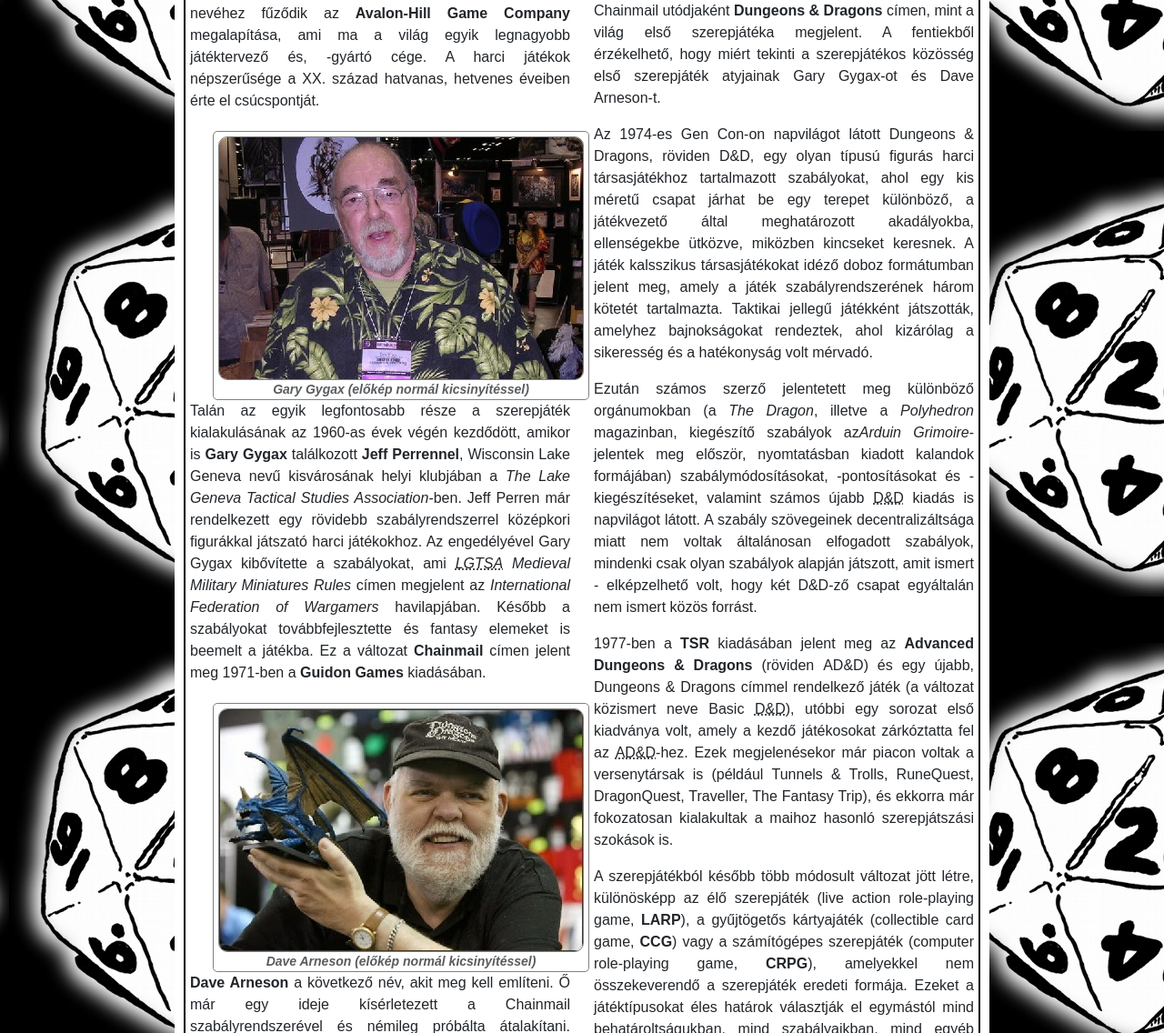
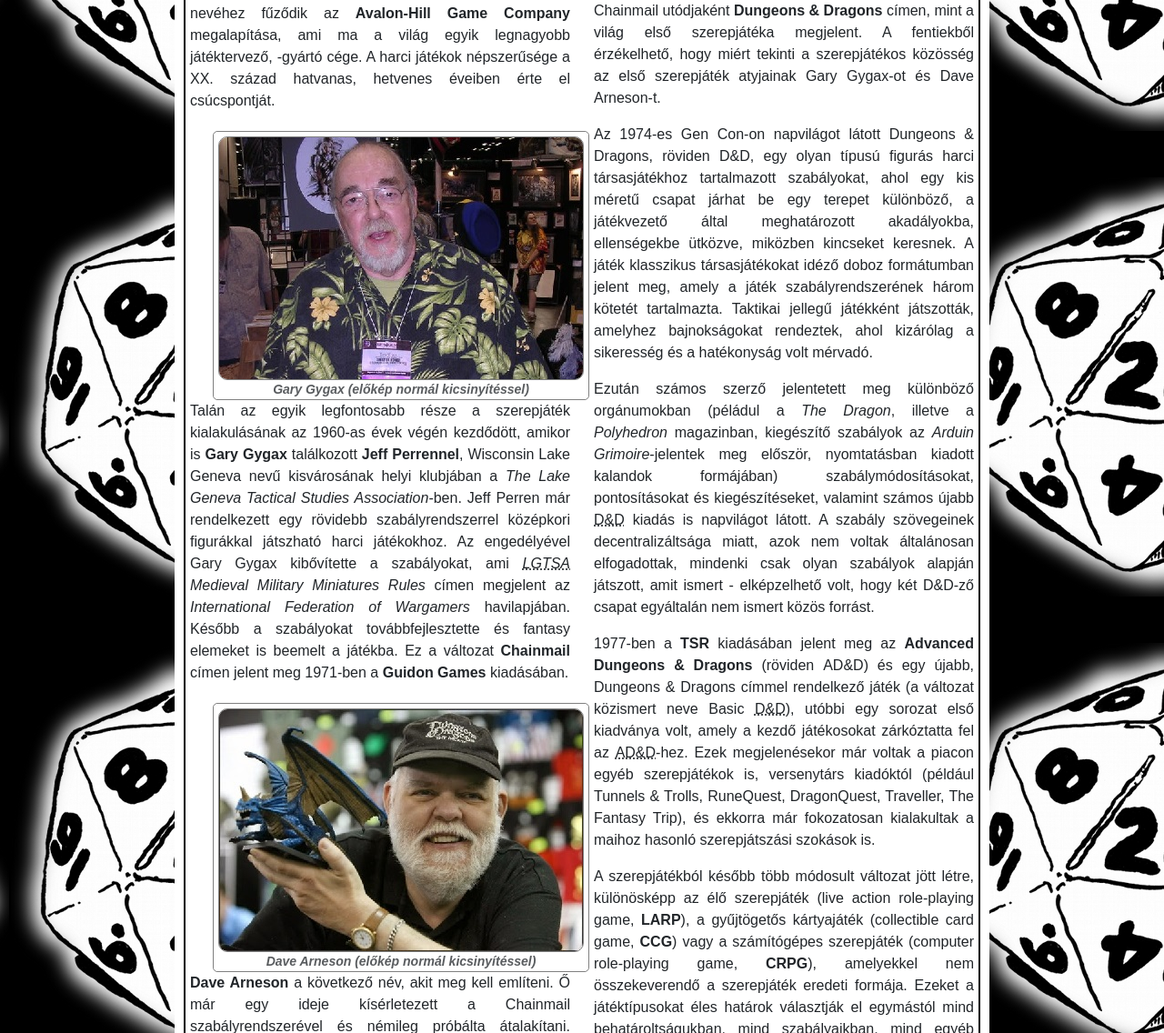
Before and after one commit to Daorne/daorne, a plain HTML site: page index.html in a window 1280 px wide. Shown: the part 839-1975 px from the top of the page at 91% size. Drawn offline with nearby package versions, Linux system fonts and the light colour scheme.

Commit message:
Add files via upload

```diff
--- a/index.html
+++ b/index.html
@@ -63,7 +63,7 @@
         <article id="tortenelem">
             <h2>A szerepjáték kialakulása</h2>
             <p>
-                A szerepjátékok előfutárának is felfogható harci játékok egészen az ókorig nyúlnak vissza. A különböző ütközetek vér nélküli modellezése szinte egy idős magával a hadviselés művészetével, de a szerepjátékok szempontjából az első említésre érdemes név <strong>G. Wellsé</strong>, aki 1915-ben kiadta a Kis háborúk (<span lang="en"><i>Little Wars</i></span>) című könyvét. Ezzel az amatőrök számára is elérhetővé váltak a harci játékok. Az első, kereskedelmi forgalomban is kapható táblás harci játék Charles Roberts nevéhez fűződik, aki ezt 1953-ban jelentette meg. Szintén az ő nevéhez fűződik az <span lang="en"><strong>Avalon-Hill Game Company</strong></span> megalapítása, ami ma a világ egyik legnagyobb játéktervező és, -gyártó cége. A harci játékok népszerűsége a XX. század hatvanas, hetvenes éveiben érte el csúcspontját.
+                A szerepjátékok előfutárának is felfogható harci játékok egészen az ókorig nyúlnak vissza. A különböző ütközetek vér nélküli modellezése szinte egy idős magával a hadviselés művészetével, de a szerepjátékok szempontjából az első említésre érdemes név <strong>G. Wellsé</strong>, aki 1915-ben kiadta a Kis háborúk (<span lang="en"><i>Little Wars</i></span>) című könyvét. Ezzel az amatőrök számára is elérhetővé váltak a harci játékok. Az első, kereskedelmi forgalomban is kapható táblás harci játék Charles Roberts nevéhez fűződik, aki ezt 1953-ban jelentette meg. Szintén az ő nevéhez fűződik az <span lang="en"><strong>Avalon-Hill Game Company</strong></span> megalapítása, ami ma a világ egyik legnagyobb játéktervező, -gyártó cége. A harci játékok népszerűsége a XX. század hatvanas, hetvenes éveiben érte el csúcspontját.
             </p>
             <figure>
                 <a href="media/Gary_Gygax.jpg" title="A Gary Gygax-ról készült kép megtekintése nagyobb változatban">
@@ -72,7 +72,7 @@
                 <figcaption class="figure-caption">Gary Gygax (előkép normál kicsinyítéssel)</figcaption>
             </figure>
             <p>
-                Talán az egyik legfontosabb része a szerepjáték kialakulásának az 1960-as évek végén kezdődött, amikor is <strong>Gary Gygax</strong> találkozott <strong>Jeff Perrennel</strong>, <span lang="en">Wisconsin Lake Geneva</span> nevű kisvárosának helyi klubjában a <span lang="en"><i>The Lake Geneva Tactical Studies Association</i></span>-ben. Jeff Perren már rendelkezett egy rövidebb szabályrendszerrel középkori figurákkal játszató harci játékokhoz. Az engedélyével Gary Gygax kibővítette a szabályokat, ami <span lang="en"><abbr title="Lake Geneva Tactical Studies Association"><i>LGTSA</i></abbr> <i>Medieval Military Miniatures Rules</i></span> címen megjelent az <span lang="en"><i>International Federation of Wargamers</i></span> havilapjában. Később a szabályokat továbbfejlesztette és fantasy elemeket is beemelt a játékba. Ez a változat <span lang="en"><strong>Chainmail</strong></span> címen jelent meg 1971-ben a <span lang="en"><strong>Guidon Games</strong></span> kiadásában.
+                Talán az egyik legfontosabb része a szerepjáték kialakulásának az 1960-as évek végén kezdődött, amikor is <strong>Gary Gygax</strong> találkozott <strong>Jeff Perrennel</strong>, <span lang="en">Wisconsin Lake Geneva</span> nevű kisvárosának helyi klubjában a <span lang="en"><i>The Lake Geneva Tactical Studies Association</i></span>-ben. Jeff Perren már rendelkezett egy rövidebb szabályrendszerrel középkori figurákkal játszható harci játékokhoz. Az engedélyével Gary Gygax kibővítette a szabályokat, ami <span lang="en"><abbr title="Lake Geneva Tactical Studies Association"><i>LGTSA</i></abbr> <i>Medieval Military Miniatures Rules</i></span> címen megjelent az <span lang="en"><i>International Federation of Wargamers</i></span> havilapjában. Később a szabályokat továbbfejlesztette és fantasy elemeket is beemelt a játékba. Ez a változat <span lang="en"><strong>Chainmail</strong></span> címen jelent meg 1971-ben a <span lang="en"><strong>Guidon Games</strong></span> kiadásában.
             </p>
             <figure>
                 <a href="media/Dave_Arneson.jpg" title="A Dave Arneson-ról készült kép megtekintése nagyobb változatban">
@@ -81,16 +81,16 @@
                 <figcaption class="figure-caption">Dave Arneson (előkép normál kicsinyítéssel)</figcaption>
             </figure>
             <p>
-                <strong>Dave Arneson</strong> a következő név, akit meg kell említeni. Ő már egy ideje kísérletezett a <span lang="en">Chainmail</span> szabályrendszerével és némileg próbálta átalakítani. Levelezés, majd egy <span lang="en">Gen Con</span>-on történt személyes találkozó után megkezdődött a kisebb csapatoknak szóló játék kialakítása. A szabályok kidolgozása Gary Gygaxre hárult, de Dave Arnesonnak és a témával szintén foglalkozó Dave Megarynek is határozott ötletei voltak. 1970-71 környékén vette kezdetét a Dave Arneson által vezetett <span lang="en"><strong>Blackmoore</strong></span> várbörtön-kampány, ahol a szokásos európai hadszíntereket felváltotta egy képzeletbeli vár kazamatáinak bejárása. Jellegét tekintve ez nagy előrelépést jelentett a mai szerepjátékok irányába. A Gary Gygax által összeállított első 50 oldalas vázlat 1972 telén került az <span lang="en">International Federation of Wargaming</span> körének tagjaihoz tesztelésre, amit ezután Lake Geneva játékosai még tovább teszteltek. A visszajelzések alapján Gary Gygax 150 oldalra bővítette a játék szabálykönyvét. Lényegében ez volt az az anyag, ami 1974-ben a <span lang="en">Chainmail</span> utódjaként <span lang="en"><strong>Dungeons & Dragons</strong></span> címen, mint a világ első szerepjátéka megjelent. A fentiekből érzékelhető, hogy miért tekinti a szerepjátékos közösség első szerepjáték atyjainak Gary Gygax-ot és Dave Arneson-t.
+                <strong>Dave Arneson</strong> a következő név, akit meg kell említeni. Ő már egy ideje kísérletezett a <span lang="en">Chainmail</span> szabályrendszerével és némileg próbálta átalakítani. Levelezés, majd egy <span lang="en">Gen Con</span>-on történt személyes találkozó után megkezdődött a kisebb csapatoknak szóló játék kialakítása. A szabályok kidolgozása Gary Gygaxre hárult, de Dave Arnesonnak és a témával szintén foglalkozó Dave Megarynek is határozott ötletei voltak. 1970-71 környékén vette kezdetét a Dave Arneson által vezetett <span lang="en"><strong>Blackmoore</strong></span> várbörtön-kampány, ahol a szokásos európai hadszíntereket felváltotta egy képzeletbeli vár kazamatáinak bejárása. Jellegét tekintve ez nagy előrelépést jelentett a mai szerepjátékok irányába. A Gary Gygax által összeállított első 50 oldalas vázlat 1972 telén került az <span lang="en">International Federation of Wargaming</span> körének tagjaihoz tesztelésre, amit ezután Lake Geneva játékosai még tovább teszteltek. A visszajelzések alapján Gary Gygax 150 oldalra bővítette a játék szabálykönyvét. Lényegében ez volt az az anyag, ami 1974-ben a <span lang="en">Chainmail</span> utódjaként <span lang="en"><strong>Dungeons & Dragons</strong></span> címen, mint a világ első szerepjátéka megjelent. A fentiekből érzékelhető, hogy miért tekinti a szerepjátékos közösség az első szerepjáték atyjainak Gary Gygax-ot és Dave Arneson-t.
                 </p>
             <p>
-                Az 1974-es <span lang="en">Gen Con</span>-on napvilágot látott <span lang="en">Dungeons & Dragons</span>, röviden <span lang="en">D&D</span>, egy olyan típusú figurás harci társasjátékhoz tartalmazott szabályokat, ahol egy kis méretű csapat járhat be egy terepet különböző, a játékvezető által meghatározott akadályokba, ellenségekbe ütközve, miközben kincseket keresnek. A játék kalsszikus társasjátékokat idéző doboz formátumban jelent meg, amely a játék szabályrendszerének három kötetét tartalmazta. Taktikai jellegű játékként játszották, amelyhez bajnokságokat rendeztek, ahol kizárólag a sikeresség és a hatékonyság volt mérvadó.
+                Az 1974-es <span lang="en">Gen Con</span>-on napvilágot látott <span lang="en">Dungeons & Dragons</span>, röviden <span lang="en">D&D</span>, egy olyan típusú figurás harci társasjátékhoz tartalmazott szabályokat, ahol egy kis méretű csapat járhat be egy terepet különböző, a játékvezető által meghatározott akadályokba, ellenségekbe ütközve, miközben kincseket keresnek. A játék klasszikus társasjátékokat idéző doboz formátumban jelent meg, amely a játék szabályrendszerének három kötetét tartalmazta. Taktikai jellegű játékként játszották, amelyhez bajnokságokat rendeztek, ahol kizárólag a sikeresség és a hatékonyság volt mérvadó.
             </p>
             <p>
-                Ezután számos szerző jelentetett meg különböző orgánumokban (a <span lang="en"><i>The Dragon</i></span>, illetve a <span lang="en"><i>Polyhedron</i></span> magazinban, kiegészítő szabályok az<span lang="en"><i>Arduin Grimoire</i></span>-jelentek meg először, nyomtatásban kiadott kalandok formájában) szabálymódosításokat, -pontosításokat és -kiegészítéseket, valamint számos újabb <span lang="en"><abbr title="Dungeons and Dragons">D&D</abbr></span> kiadás is napvilágot látott. A szabály szövegeinek decentralizáltsága miatt nem voltak általánosan elfogadott szabályok, mindenki csak olyan szabályok alapján játszott, amit ismert - elképzelhető volt, hogy két <span lang="en">D&D</span>-ző csapat egyáltalán nem ismert közös forrást.
+                Ezután számos szerző jelentetett meg különböző orgánumokban (péládul a <span lang="en"><i>The Dragon</i></span>, illetve a <span lang="en"><i>Polyhedron</i></span> magazinban, kiegészítő szabályok az <span lang="en"><i>Arduin Grimoire</i></span>-jelentek meg először, nyomtatásban kiadott kalandok formájában) szabálymódosításokat, pontosításokat és kiegészítéseket, valamint számos újabb <span lang="en"><abbr title="Dungeons and Dragons">D&D</abbr></span> kiadás is napvilágot látott. A szabály szövegeinek decentralizáltsága miatt, azok nem voltak általánosan elfogadottak, mindenki csak olyan szabályok alapján játszott, amit ismert - elképzelhető volt, hogy két <span lang="en">D&D</span>-ző csapat egyáltalán nem ismert közös forrást.
             </p>
             <p>
-                1977-ben a <strong>TSR</strong> kiadásában jelent meg az <span lang="en"><strong>Advanced Dungeons & Dragons</strong></span> (röviden <span lang="en">AD&D</span>) és egy újabb, <span lang="en">Dungeons & Dragons</span> címmel rendelkező játék (a változat közismert neve <span lang="en">Basic <abbr title="Dungeons and Dragons">D&D</abbr></span>), utóbbi egy sorozat első kiadványa volt, amely a kezdő játékosokat zárkóztatta fel az <span lang="en"><abbr title="Advanced Dungeons and Dragons">AD&D</abbr></span>-hez. Ezek megjelenésekor már piacon voltak a versenytársak is (például <span lang="en">Tunnels & Trolls, RuneQuest, DragonQuest, Traveller, The Fantasy Trip</span>), és ekkorra már fokozatosan kialakultak a maihoz hasonló szerepjátszási szokások is.
+                1977-ben a <strong>TSR</strong> kiadásában jelent meg az <span lang="en"><strong>Advanced Dungeons & Dragons</strong></span> (röviden <span lang="en">AD&D</span>) és egy újabb, <span lang="en">Dungeons & Dragons</span> címmel rendelkező játék (a változat közismert neve <span lang="en">Basic <abbr title="Dungeons and Dragons">D&D</abbr></span>), utóbbi egy sorozat első kiadványa volt, amely a kezdő játékosokat zárkóztatta fel az <span lang="en"><abbr title="Advanced Dungeons and Dragons">AD&D</abbr></span>-hez. Ezek megjelenésekor már voltak a piacon egyéb szerepjátékok is, versenytárs kiadóktól (például <span lang="en">Tunnels & Trolls, RuneQuest, DragonQuest, Traveller, The Fantasy Trip</span>), és ekkorra már fokozatosan kialakultak a maihoz hasonló szerepjátszási szokások is.
             </p>
             <p>
                 A szerepjátékból később több módosult változat jött létre, különösképp az élő szerepjáték (<span lang="en">live action role-playing game, <strong>LARP</strong></span>), a gyűjtögetős kártyajáték (<span lang="en">collectible card game, <strong>CCG</strong></span>) vagy a számítógépes szerepjáték (<span lang="en">computer role-playing game, <strong>CRPG</strong></span>), amelyekkel nem összekeverendő a szerepjáték eredeti formája. Ezeket a játéktípusokat éles határok választják el egymástól mind behatároltságukban, mind szabályaikban, mind egyéb jellemzőikben. Például a számítógépes változat a programozók által megszabott korlátokon belül mozog, de a szerepjáték eredeti változatának csak a fantázia szab határt.
```
